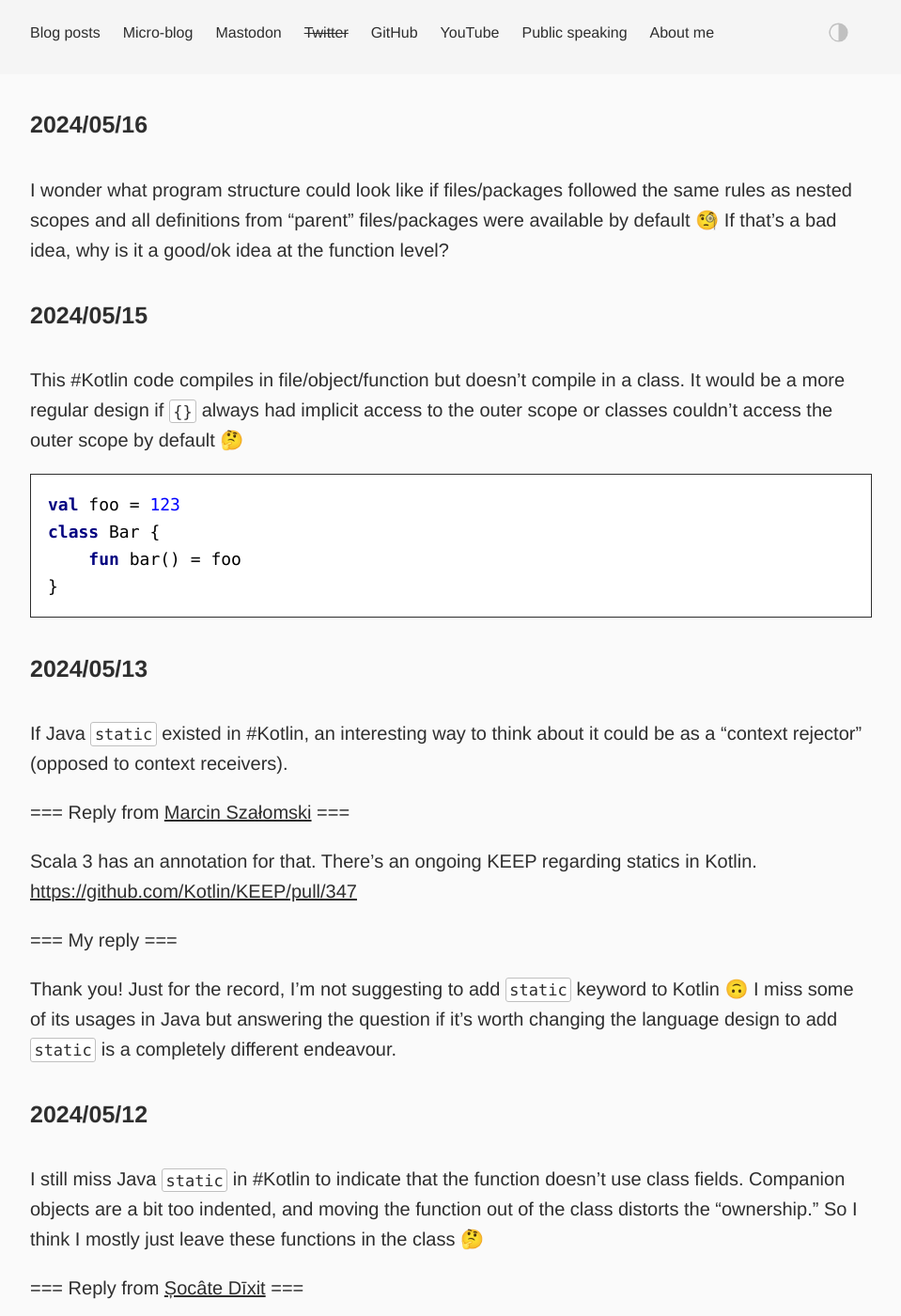
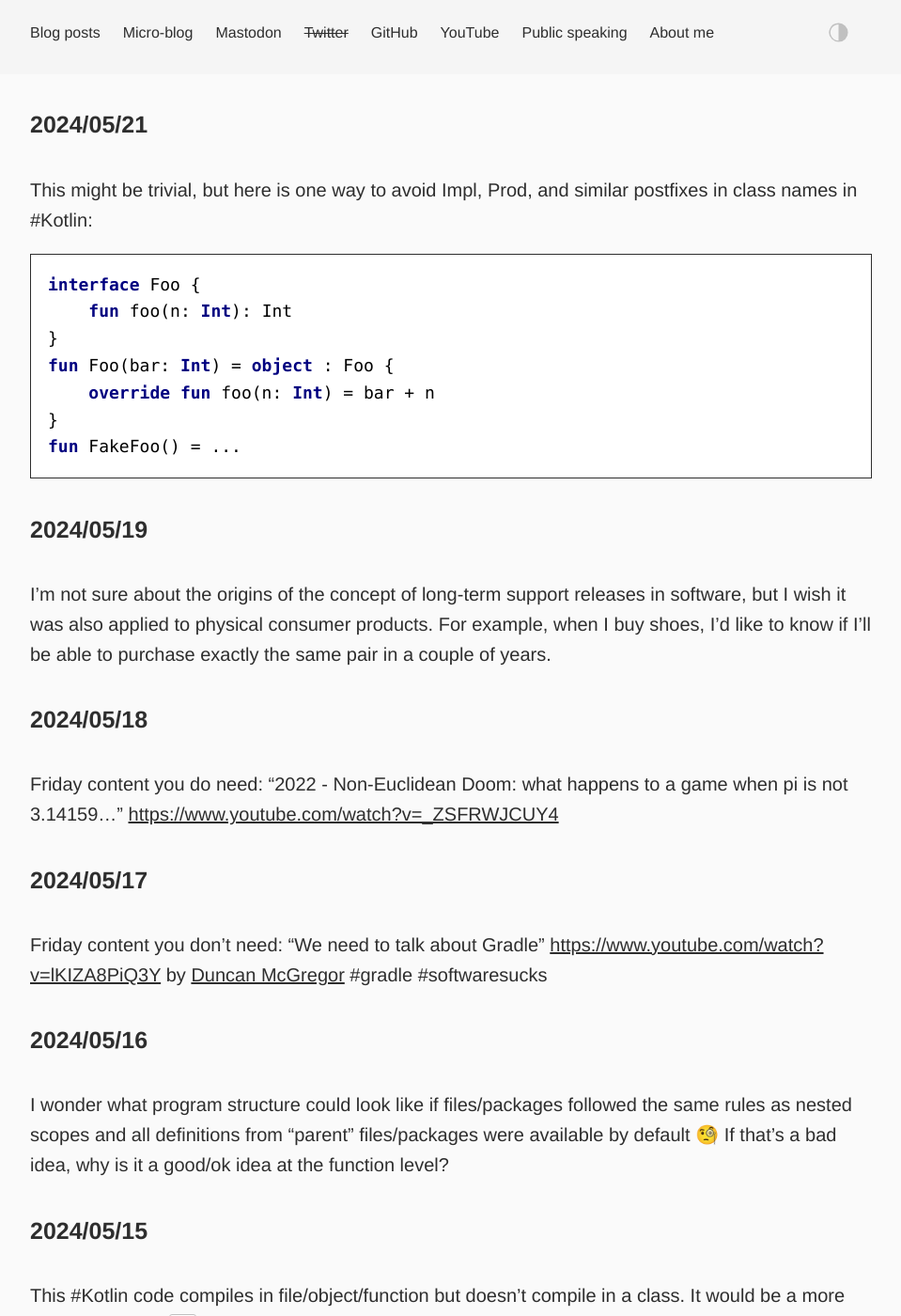
Before and after one commit to dkandalov/dkandalov.github.io, a Jekyll site: the page built from micro-blog.md, in a window 1280 px wide and 1400 px high. Shown: the whole window at 94% size, without its empty margins (160-1119 px from the left). Built offline with Jekyll 4.4.1, drawn with Linux system fonts in a browser that asks for light colours.

Commit message:
updated micro-blog

```diff
--- a/micro-blog.md
+++ b/micro-blog.md
@@ -2,6 +2,27 @@
 layout: post
 permalink: /micro-blog/
 ---
+
+#### 2024/05/21
+This might be trivial, but here is one way to avoid Impl, Prod, and similar postfixes in class names in #Kotlin:
+<kotlin>
+interface Foo {
+    fun foo(n: Int): Int
+}
+fun Foo(bar: Int) = object : Foo {
+    override fun foo(n: Int) = bar + n
+}
+fun FakeFoo() = ...
+</kotlin>
+
+#### 2024/05/19
+I’m not sure about the origins of the concept of long-term support releases in software, but I wish it was also applied to physical consumer products. For example, when I buy shoes, I’d like to know if I’ll be able to purchase exactly the same pair in a couple of years.
+
+#### 2024/05/18
+Friday content you do need: "2022 - Non-Euclidean Doom: what happens to a game when pi is not 3.14159…" <https://www.youtube.com/watch?v=_ZSFRWJCUY4>
+
+#### 2024/05/17
+Friday content you don't need: "We need to talk about Gradle" <https://www.youtube.com/watch?v=lKIZA8PiQ3Y> by [Duncan McGregor](https://twitter.com/duncanmcg) #gradle #softwaresucks
 
 #### 2024/05/16
 I wonder what program structure could look like if files/packages followed the same rules as nested scopes and all definitions from "parent" files/packages were available by default 🧐 If that's a bad idea, why is it a good/ok idea at the function level?
@@ -893,7 +914,7 @@ It's unfortunate that "technical debt" is the only widespread term we have. Mayb
 Another deceitful metaphor is technical debt. The problem is that it implies the predictability of debt. In practice, it's often a trap with no clear way out (like piling up pieces in Tetris). Compounded by the sunken cost fallacy, the "debt" is even less likely to be untangled.
 
 #### 2023/11/16
-In case anyone needs a podcast recommendation, [Troubleshooting Agile](https://podcasts.apple.com/gb/podcast/troubleshooting-agile/id1327456890) is one of my all-time favourite and probably not very well-known podcasts. Thank you, [Jeffrey Fredrick](https://x.com/Jtf) and [Douglas Squirrel](https://x.com/douglassquirrel), for producing great content! See also <https://agileconversations.com>
+In case anyone needs a podcast recommendation, [Troubleshooting Agile](https://podcasts.apple.com/gb/podcast/troubleshooting-agile/id1327456890) is one of my all-time favourite and probably not very well-known podcasts. Thank you, [Jeffrey Fredrick](https://twitter.com/Jtf) and [Douglas Squirrel](https://twitter.com/douglassquirrel), for producing great content! See also <https://agileconversations.com>
 
 #### 2023/11/15
 Another annoyingly bad metaphor is #git blame. It doesn't explain how the tool works and suggests harmful behaviour. Even worse, the command itself is too surface-level and not good at finding commit with the actual change 🙄 (I mostly use "Show History for Selection" in #IntelliJ)
```
